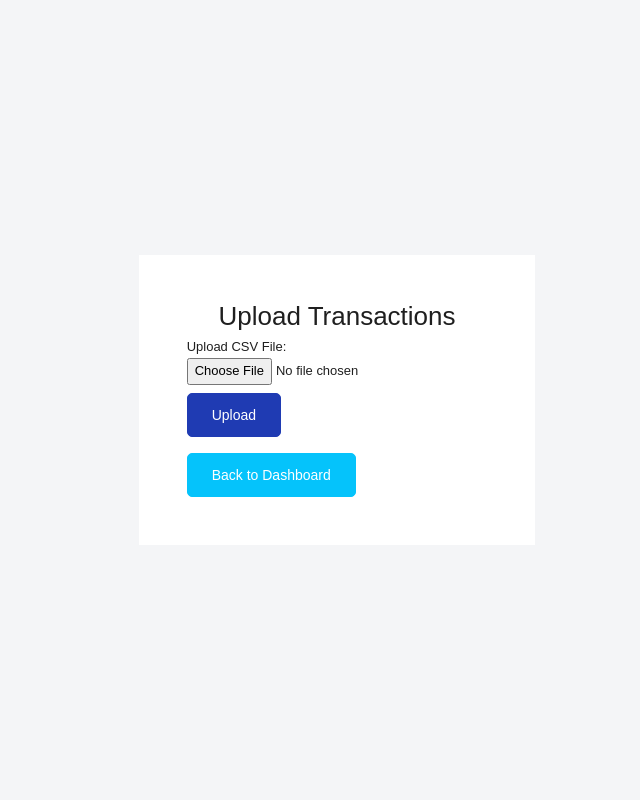
After one commit to ethanondzik/personal-finance-tracker, a Django app: page /upload_transactions/ in a window 1280 px wide. The commit adds this page. Shown: the whole page, without its empty margins (303-943 px from the left). Run offline with Django 5.2, Linux system fonts and the light colour scheme; the visitor is signed in with stand-in values (Sample User, id 1); some libraries are stand-ins or nearby versions.

Commit message:
Added UNVALIDATED CSV uploads, allowing users to upload csv files that are then entered into the database as a list of transaction entries, there is a transaction_sample.csv file that can be used to test this

```diff
--- a/personal_finance_tracker/finance_tracker/forms.py
+++ b/personal_finance_tracker/finance_tracker/forms.py
@@ -9,3 +9,6 @@ class TransactionForm(forms.ModelForm):
             'is_recurring', 'recurrence_interval', 'payment_method',
             'status', 'notes', 'currency', 'location', 'tags'
         ]
+
+class CSVUploadForm(forms.Form):
+    file = forms.FileField(label="Upload CSV File")
--- a/personal_finance_tracker/finance_tracker/models.py
+++ b/personal_finance_tracker/finance_tracker/models.py
@@ -9,8 +9,8 @@ class Transaction(models.Model):
 
     user = models.ForeignKey(User, on_delete=models.CASCADE)
     date = models.DateField()
-    type = models.CharField(max_length=7, choices=TRANSACTION_TYPES)
-    amount = models.DecimalField(max_digits=10, decimal_places=2)
+    type = models.CharField(max_length=20, choices=TRANSACTION_TYPES)
+    amount = models.DecimalField(max_digits=20, decimal_places=2)
     description = models.TextField()
     category = models.CharField(max_length=50, choices=[
         ('food', 'Food'),
@@ -44,7 +44,7 @@ class Transaction(models.Model):
         default='completed'
     )
     notes = models.TextField(null=True, blank=True)
-    currency = models.CharField(max_length=10, default='CAD')
+    currency = models.CharField(max_length=20, default='CAD')
     linked_transaction = models.ForeignKey('self', on_delete=models.SET_NULL, null=True, blank=True)
     location = models.CharField(max_length=255, null=True, blank=True)
     tags = models.CharField(max_length=255, null=True, blank=True)
--- a/personal_finance_tracker/finance_tracker/templates/finance_tracker/dashboard.html
+++ b/personal_finance_tracker/finance_tracker/templates/finance_tracker/dashboard.html
@@ -148,6 +148,7 @@
                     </div>
                     <div class="mt-4">
                       <a href="{% url 'add_transaction' %}" class="btn btn-primary">Add Transaction</a>
+                      <a href="{% url 'upload_transactions' %}" class="btn btn-secondary">Upload CSV</a>
                     </div>
                   </div>
                 </div>
--- /dev/null
+++ b/personal_finance_tracker/finance_tracker/templates/finance_tracker/upload_transactions.html
@@ -0,0 +1,25 @@
+{% extends "base.html" %}
+
+{% block content %}
+<div class="container-scroller">
+    <div class="container-fluid page-body-wrapper full-page-wrapper">
+        <div class="content-wrapper d-flex align-items-center auth px-0">
+            <div class="row w-100 mx-0">
+                <div class="col-lg-4 mx-auto">
+                    <div class="auth-form-light text-left py-5 px-4 px-sm-5">
+                        <h2 class="text-center">Upload Transactions</h2>
+                        <form method="post" enctype="multipart/form-data">
+                            {% csrf_token %}
+                            {{ form.as_p }}
+                            <button type="submit" class="btn btn-primary">Upload</button>
+                        </form>
+                        <div class="mt-3">
+                            <a href="{% url 'dashboard' %}" class="btn btn-secondary">Back to Dashboard</a>
+                        </div>
+                    </div>
+                </div>
+            </div>
+        </div>
+    </div>
+</div>
+{% endblock %}
--- a/personal_finance_tracker/finance_tracker/urls.py
+++ b/personal_finance_tracker/finance_tracker/urls.py
@@ -12,6 +12,7 @@ urlpatterns = [
     path('add_transaction/', views.add_transaction, name='add_transaction'),
     path('update_transaction/<int:transaction_id>/', views.update_transaction, name='update_transaction'),
     path('delete_transaction/<int:transaction_id>/', views.delete_transaction, name='delete_transaction'),
+    path('upload_transactions/', views.upload_transactions, name='upload_transactions'),
     path('password_reset/', auth_views.PasswordResetView.as_view(), name='password_reset'),
     path('password_reset/done/', auth_views.PasswordResetDoneView.as_view(), name='password_reset_done'),
     path('reset/<uidb64>/<token>/', auth_views.PasswordResetConfirmView.as_view(), name='password_reset_confirm'),
--- a/personal_finance_tracker/finance_tracker/views.py
+++ b/personal_finance_tracker/finance_tracker/views.py
@@ -2,10 +2,12 @@
 from django.shortcuts import render, redirect, get_object_or_404
 from django.contrib.auth.decorators import login_required
 from .models import Transaction
-from .forms import TransactionForm
+from .forms import TransactionForm, CSVUploadForm
 from django.contrib.auth.forms import UserCreationForm
 from django.contrib.auth import login
 from django.http import HttpResponseNotAllowed
+from django.contrib import messages
+import csv
 
 def landing(request):
     return render(request, 'finance_tracker/landing.html')
@@ -72,3 +74,39 @@ def delete_transaction(request, transaction_id):
         return redirect('dashboard')
     else:
         return render(request, 'finance_tracker/delete_transaction.html', {'transaction': transaction})
+
+
+
+@login_required
+def upload_transactions(request):
+    if request.method == 'POST':
+        form = CSVUploadForm(request.POST, request.FILES)
+        if form.is_valid():
+            csv_file = request.FILES['file']
+            try:
+                decoded_file = csv_file.read().decode('utf-8').splitlines()
+                reader = csv.DictReader(decoded_file)
+                for row in reader:
+                    Transaction.objects.create(
+                        user=request.user,
+                        date=row['date'],
+                        type=row['type'],
+                        amount=row['amount'],
+                        description=row['description'],
+                        category=row.get('category', 'other'),
+                        is_recurring=row.get('is_recurring', 'False') == 'True',
+                        recurrence_interval=row.get('recurrence_interval', None),
+                        payment_method=row.get('payment_method', 'other'),
+                        status=row.get('status', 'completed'),
+                        notes=row.get('notes', ''),
+                        currency=row.get('currency', 'CAD'),
+                        location=row.get('location', ''),
+                        tags=row.get('tags', '')
+                    )
+                messages.success(request, "Transactions uploaded successfully!")
+                return redirect('dashboard')
+            except Exception as e:
+                messages.error(request, f"Error processing file: {e}")
+    else:
+        form = CSVUploadForm()
+    return render(request, 'finance_tracker/upload_transactions.html', {'form': form})
```
Also changed, not shown: transaction_sample.csv (added, +11 -0 lines), personal_finance_tracker/finance_tracker/migrations/0003_alter_transaction_amount_alter_transaction_currency_and_more.py (added).
